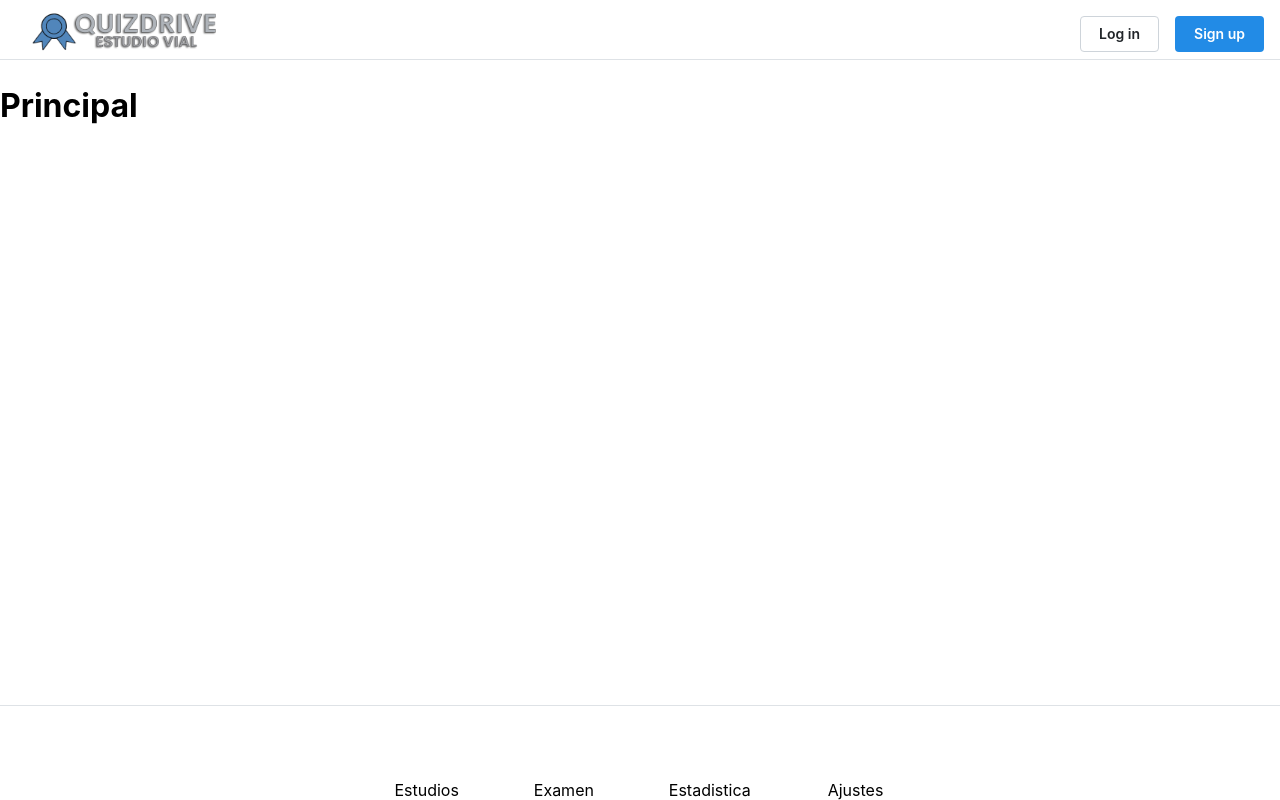
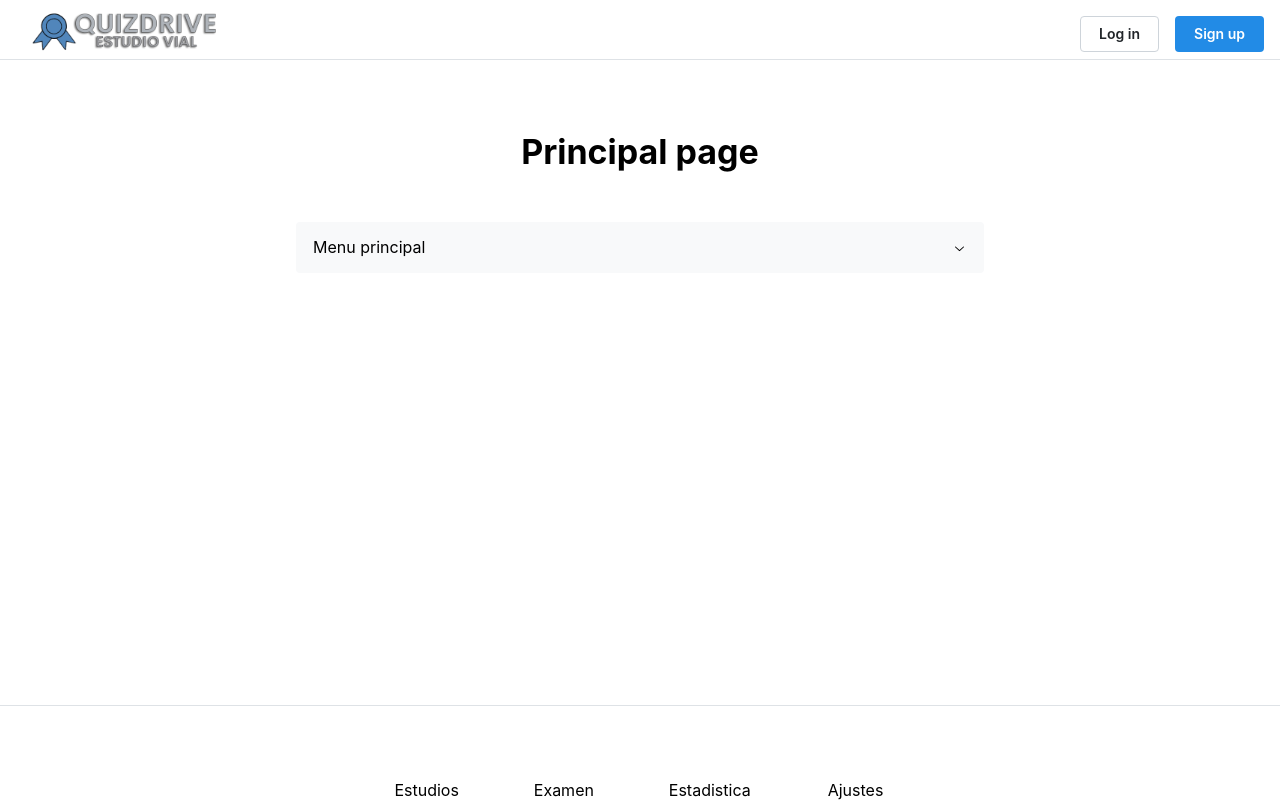
Before and after one commit to tesis-parte-3/frontend, a React (Vite) app: page /principal in a window 1280 px wide. Built offline with nearby package versions, Linux system fonts and the light colour scheme; some icons are missing.

Commit message:
Commit del Anterior V2 con contenido agregado para diferenciar pestañas.

```diff
--- a/src/pages/Ajustes.tsx
+++ b/src/pages/Ajustes.tsx
@@ -1,13 +1,8 @@
 import { Container, Title, Accordion } from '@mantine/core';
 import classes from '../assets/css/info.module.css';
 
-
-
 const placeholder =
         'ajustes jijija'
-
-
-
 
 function Ajustes() {
 
--- a/src/pages/Principal.tsx
+++ b/src/pages/Principal.tsx
@@ -1,17 +1,28 @@
 import UserInfoAction from "../components/Userinfo.init/UserInfoAction";
+import { Container, Title, Accordion } from '@mantine/core';
+import classes from '../assets/css/info.module.css';
+
+
+const placeholder =
+        'principal menu'
 
 function Principal() {
 
     return (
         <>
-            <UserInfoAction />
-            <div className="container">
-                <div className="row">
-                    <div className="col-12">
-                        <h1>Principal</h1>
-                    </div>
-                </div>
-            </div>
+        <UserInfoAction />
+            <Container mt="70" size="sm" className={classes.wrapper}>
+            <Title ta="center" className={classes.title}>
+                Principal page
+            </Title>
+
+            <Accordion variant="separated">
+                <Accordion.Item className={classes.item} value="reset-password">
+                    <Accordion.Control>Menu principal</Accordion.Control>
+                    <Accordion.Panel>{placeholder}</Accordion.Panel>
+                </Accordion.Item>
+            </Accordion>
+        </Container>
         </>
     )
 }
```
